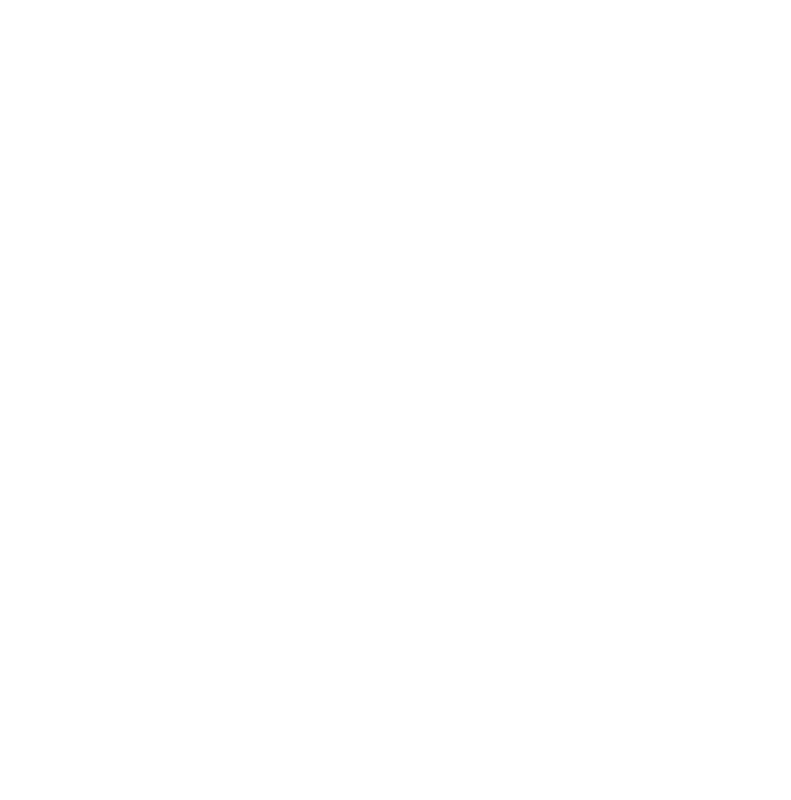
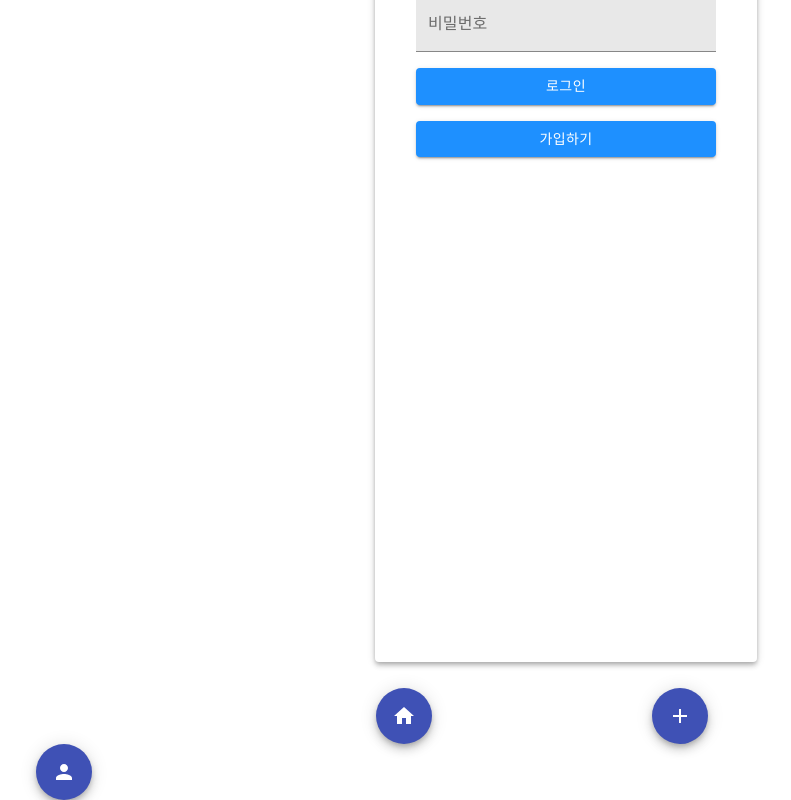
Before and after one commit to jiwon1217/Dstagram, a React (Create React App) app in the folder dstagram/: page / in a window 1280 px wide. Shown: the part 281-1081 px from the top of the page, without its empty margins (74-865 px from the left). Before the commit the page ends 800 px from the top, so only its background shows below. Built offline with nearby package versions, Linux system fonts and the light colour scheme.

Commit message:
Footer 컴포넌트 생성

```diff
--- a/dstagram/src/App.js
+++ b/dstagram/src/App.js
@@ -4,6 +4,7 @@
 import SignUp from './components/SignUp';
 import Login from './components/Login';
 import Header from './components/Header';
+import Footer from './components/Footer';
 import Feed from './components/Feed';
 import Posting from './components/Posting';
 
@@ -11,9 +12,14 @@
 
   return (
     <div className="App">
+
+
+      <Header/>
+      <Login/>
       {/* <Login/>
       <SignUp/>
       <Feed/> */}
+      <Footer/>
     </div>
   );
 }
--- /dev/null
+++ b/dstagram/src/components/Footer.jsx
@@ -0,0 +1,46 @@
+import React from "react";
+import { makeStyles } from "@material-ui/core/styles";
+import Grid from "@material-ui/core/Grid";
+import Fab from "@material-ui/core/Fab";
+import AddIcon from "@material-ui/icons/Add";
+import HomeIcon from "@material-ui/icons/Home";
+import PersonIcon from "@material-ui/icons/Person";
+
+const useStyles = makeStyles(theme => ({
+    root: {
+        marginTop: 10
+    },
+    Home: {
+        marginLeft: 450,
+        marginRight: 110
+    },
+    Add: {
+        marginLeft: 110,
+        marginRight: 110
+    },
+    Person: {
+        marginLeft: 110,
+        marginRight: 450
+    }
+}));
+
+function Footer(props) {
+
+    const classes = useStyles();
+
+    return (
+        <Grid item className={classes.root}>
+            <Fab color="primary" className={classes.Home}>
+                <HomeIcon />
+            </Fab>
+            <Fab color="primary" className={classes.Add}>
+                <AddIcon />
+            </Fab>
+            <Fab color="primary" className={classes.Person}>
+                <PersonIcon />
+            </Fab>
+        </Grid>
+    );
+}
+
+export default Footer;
```
